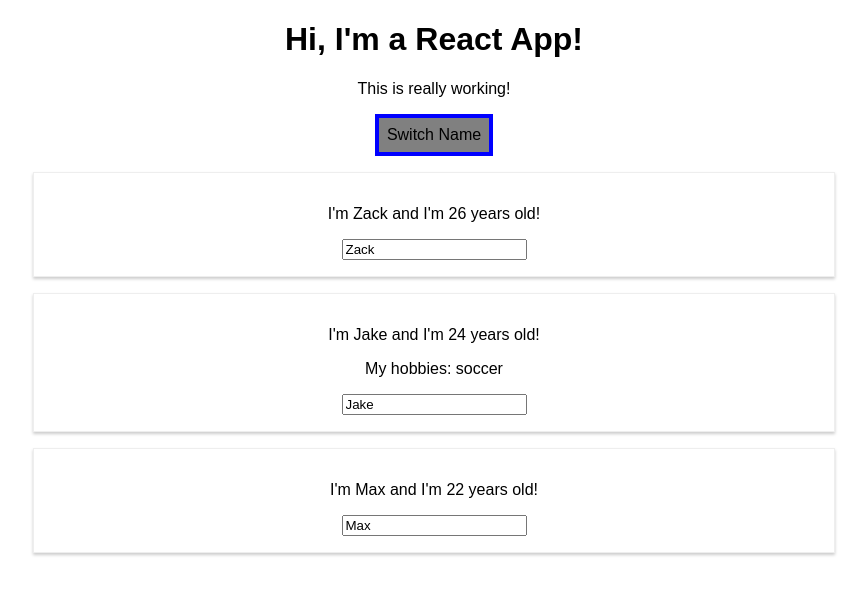
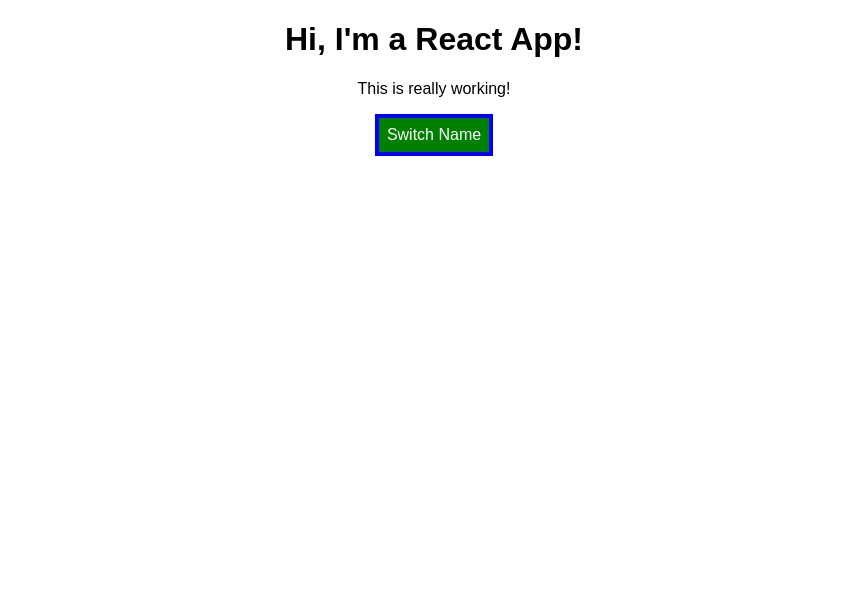
Before and after one commit to jacob-w-moreno/react-complete-guide, a React (Create React App) app: page / in a window 1280 px wide. Shown: the top 594 px of the page, without its empty margins (206-1073 px from the left). Built offline with nearby package versions, Linux system fonts and the light colour scheme.

Commit message:
Installed Radium; learned about lists and conditionals; making steady progress

```diff
--- a/package.json
+++ b/package.json
@@ -3,6 +3,7 @@
   "version": "0.1.0",
   "private": true,
   "dependencies": {
+    "radium": "^0.26.1",
     "react": "^16.13.1",
     "react-dom": "^16.13.1",
     "react-scripts": "1.1.5"
--- a/src/App.css
+++ b/src/App.css
@@ -1,3 +1,11 @@
 .App {
   text-align: center;
 }
+
+.red {
+  color: red;
+}
+
+.bold {
+  font-weight: bold;
+}
--- a/src/App.js
+++ b/src/App.js
@@ -7,64 +7,89 @@
 
   state = {
     persons: [
-    {name: 'Zack', age: 26},
-    {name: 'Jake', age: 24},
-    {name: 'Max', age: 22},
+      {id: 'adsf', name: 'Zack', age: 26},
+      {id: 'dssv', name: 'Jake', age: 24},
+      {id: 'easc', name: 'Max', age: 22},
     ],
-  otherState: 'some other value'
+    otherState: 'some other value',
+    showPersons: false,
   }
 
-switchNameHandler = (newName) => {
+  nameChangeHandler = (event, id) => {
+    const personIndex = this.state.persons.findIndex(p => {
+      return p.id === id;
+    })
+    const person = {
+      ...this.state.persons[personIndex]
+    };
+    person.name = event.target.value;
+    const persons = [...this.state.persons];
+    persons[personIndex] = person;
     this.setState({
-    persons: [
-      {name: 'Zack', age: 26},
-      {name: newName, age: 25},
-      {name: 'Max', age: 22},
-    ]
+      persons: persons
     })
   }
 
-nameChangeHandler = (event) => {
-  this.setState({
-    persons: [
-      {name: 'Zack', age: 26},
-      {name: event.target.value, age: 25},
-      {name: 'Max', age: 22},
-    ]
-  })
+  deletePersonHandler = (index) => {
+    const persons = [...this.state.persons];
+    persons.splice(index, 1);
+    this.setState({persons: persons});
+  }
+
+  togglePersonsHandler = () => {
+    const doesShow = this.state.showPersons;
+    this.setState({showPersons: !doesShow});
   }
 
   render(){
 
     const style = {
-      backgroundColor: 'gray',
+      backgroundColor: 'green',
+      color: 'white',
       font: 'inherit',
       border: '4px solid blue',
       padding: '8px',
       cursor: 'pointer'
     };
 
+    let persons = null;
+
+    if (this.state.showPersons) {
+      persons = (
+        <div>
+          {this.state.persons.map((person, index) => {
+            return <Person
+              click={()=>this.deletePersonHandler(index)}
+              name={person.name}
+              age={person.age}
+              key={person.id}
+              changed={(e)=> this.nameChangeHandler(e, person.id)}
+            />
+          })}
+        </div>
+      )
+      style.backgroundColor = 'red';
+    }
+
+    const classes = [];
+    if (this.state.persons.length <=2) {
+      classes.push('red');
+    }
+    if (this.state.persons.length <=1) {
+      classes.push('bold');
+    }
+
     return (
     <div className="App">
       <h1>Hi, I'm a React App!</h1>
-      <p>This is really working!</p>
+
+      <p className={classes.join(' ')}>This is really working!</p>
+
       <button
         style={style}
-        onClick={() => this.switchNameHandler('Big Bad Boi')}
+        onClick={() => this.togglePersonsHandler('Big Bad Boi')}
         >Switch Name</button>
-      <Person
-        name={this.state.persons[0].name}
-        age={this.state.persons[0].age}/>
-      <Person
-        name={this.state.persons[1].name}
-        age={this.state.persons[1].age}
-        click={this.switchNameHandler.bind(this, 'Jacobbbbb')}
-        changed={this.nameChangeHandler}>
-        My hobbies: soccer
-      </Person>
-      <Person
-        name={this.state.persons[2].name}
-        age={this.state.persons[2].age}/>
+      {persons}
     </div>
   )
   }
--- a/src/Person/Person.js
+++ b/src/Person/Person.js
@@ -2,8 +2,8 @@
 
 const person = (props) => {
   return (
-    <div className='Person' onClick = {props.click}>
-      <p>I'm {props.name} and I'm {props.age} years old!</p>
+    <div className='Person'>
+      <p onClick = {props.click}>I'm {props.name} and I'm {props.age} years old!</p>
       <p>{props.children}</p>
       <input type='text' onChange={props.changed} value={props.name}/>
     </div>
```
Also changed, not shown: 1 other file (tests, documents, lock files or other folders). Lines whose indentation alone changed are shown as unchanged.
